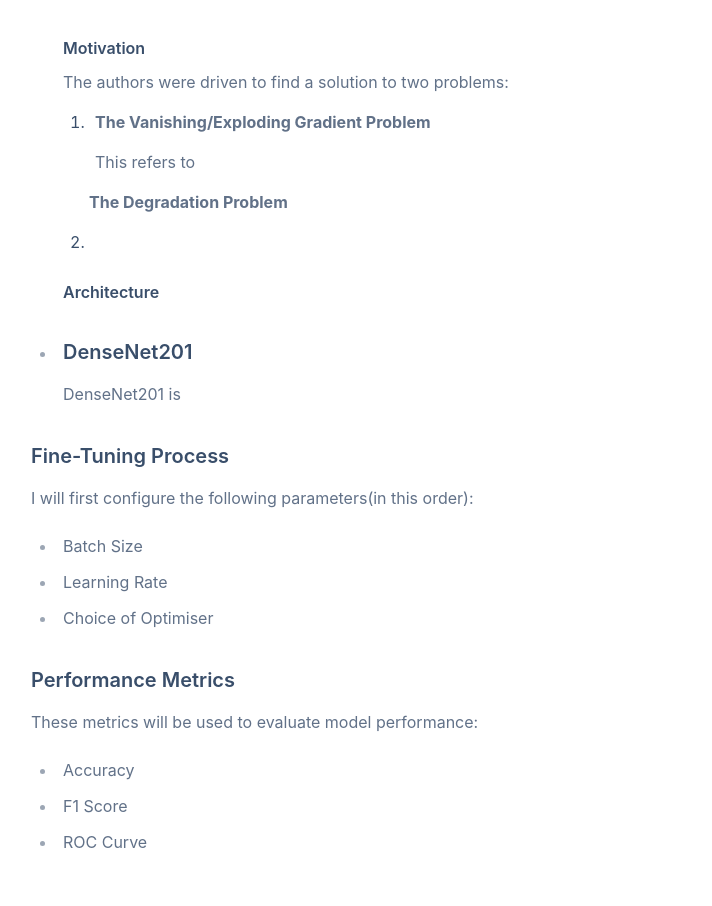
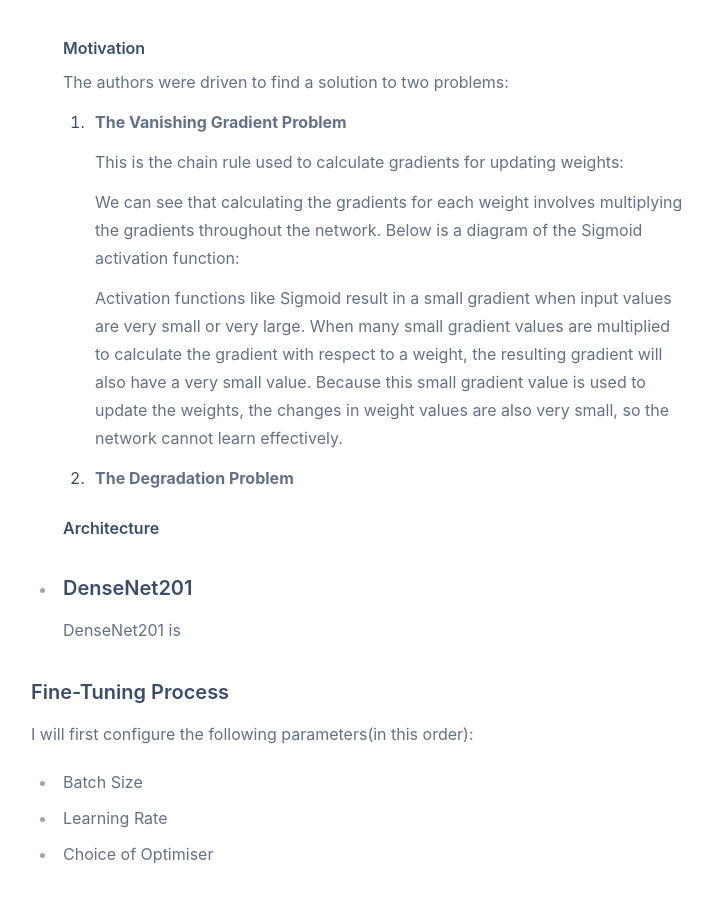
Before and after one commit to orangeguppy/BreakHisScanner, a React (Create React App) app: page /plan in a window 1280 px wide. Shown: the part 6309-7215 px from the top of the page, without its empty margins (129-841 px from the left). Before the commit the page ends 7173 px from the top, so only its background shows below. Built offline with nearby package versions, Linux system fonts and the light colour scheme.

Commit message:
Updated content again

```diff
--- a/src/pages/Plan.js
+++ b/src/pages/Plan.js
@@ -79,12 +79,14 @@ function Plan() {
             <p>The authors were driven to find a solution to two problems:</p>
             <ol>
               <li>
-                <p><b>The Vanishing/Exploding Gradient Problem</b></p>
-                <p>This refers to</p>
+                <p><b>The Vanishing Gradient Problem</b></p>
+                <p>This is the chain rule used to calculate gradients for updating weights:</p>
+                <p>We can see that calculating the gradients for each weight involves multiplying the gradients throughout the network. Below is a diagram of the Sigmoid activation function:</p>
+                <p>Activation functions like Sigmoid result in a small gradient when input values are very small or very large. When many small gradient values are multiplied to calculate the gradient with respect to a weight, the resulting gradient will also have a very small value. Because this small gradient value is used to update the weights, the changes in weight values are also very small, so the network cannot learn effectively.</p>
               </li>
+              <li>
                 <p><b>The Degradation Problem</b></p>
                 <p></p>
-              <li>
               </li>
             </ol>
             <h4>Architecture</h4>
```
